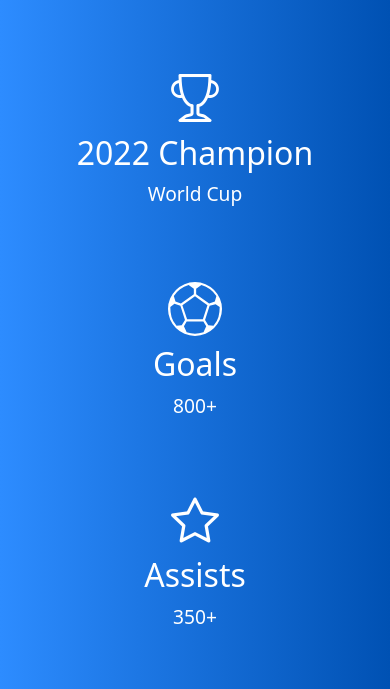
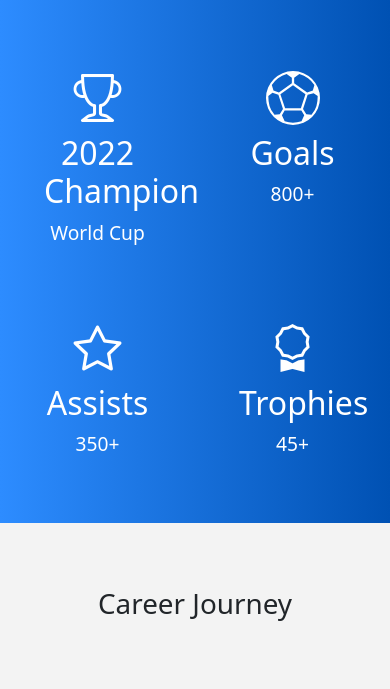
Before and after one commit to Ramzin007/Tribute-Page, a plain HTML site: page Tribute Page/index.html in a window 390 px wide. Shown: the part 846-1535 px from the top of the page. Drawn offline with nearby package versions, Linux system fonts and the light colour scheme.

Commit message:
Update index.html

```diff
--- a/Tribute Page/index.html
+++ b/Tribute Page/index.html
@@ -20,28 +20,28 @@
     <section class="achievement">
         <div class="container">
             <div class="row">
-                <div class="col-md-3">
+                <div class="col-md-3 col-6">
                     <div id="cup" class="achievement-item">
                         <i class="bi bi-trophy" style="font-size: 3rem;"></i>
                         <h3>2022 Champion</h3>
                         <p >World Cup</p>
                     </div>
                 </div>
-                <div class="col-md-3">
+                <div class="col-md-3 col-6">
                     <div id="goal" class="achievement-item">
                         <img src="./svg/sports_soccer_50dp_FFFFFF_FILL0_wght200_GRAD0_opsz48.svg" alt="ball" width="72">
                         <h3>Goals</h3>
                         <p>800+</p>
                     </div>
                 </div>
-                <div class="col-md-3">
+                <div class="col-md-3 col-6">
                     <div id="assist" class="achievement-item">
                         <i class="bi bi-star" style="font-size: 3rem;"></i>
                         <h3>Assists</h3>
                         <p>350+</p>
                     </div>
                 </div>
-                <div class="col-md-3">
+                <div class="col-md-3 col-6">
                     <div id="trophies" class="achievement-item">
                         <i class="bi bi-award" style="font-size: 3rem;"></i>
                         <h3>Trophies</h3>
```
